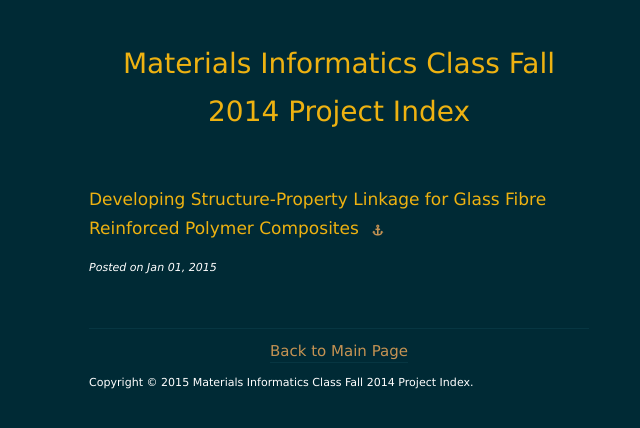
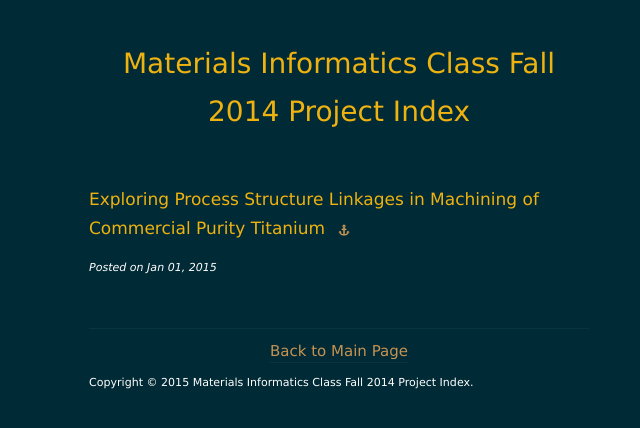
Before and after one commit to Materials-Informatics-Class-Fall2014/Materials-Informatics-Class-Fall2014.github.io, a Jekyll site: the page built from _posts/2015-01-01-MIC3.markdown, in a window 1280 px wide. Shown: the top 428 px of the page, without its empty margins (301-941 px from the left). Built offline with Jekyll 4.4.1, drawn with Linux system fonts in a browser that asks for light colours; nearby versions of some CDN libraries.

Commit message:
Give Up on Local Linking

```diff
--- a/_posts/2015-01-01-MIC3.markdown
+++ b/_posts/2015-01-01-MIC3.markdown
@@ -1,7 +1,7 @@
 ---
 layout: post
-title:  "Developing Structure-Property Linkage for Glass Fibre Reinforced Polymer Composites"
+title:  "Exploring Process Structure Linkages in Machining of Commercial Purity Titanium"
 date:   2015-01-01 00:00:00
 categories: main
-external-url: http://materials-informatics-class-fall2014.github.io/MIC-Modeling-Polymer-Composites/
+external-url: http://matinfteam4.github.io/
 ---
```
